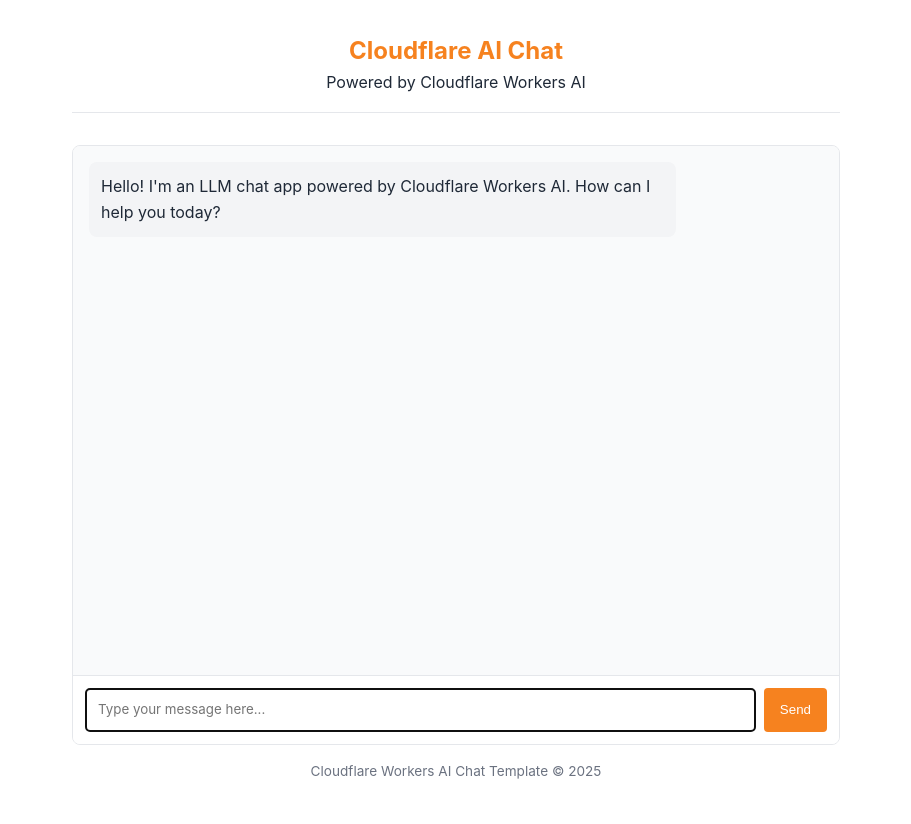
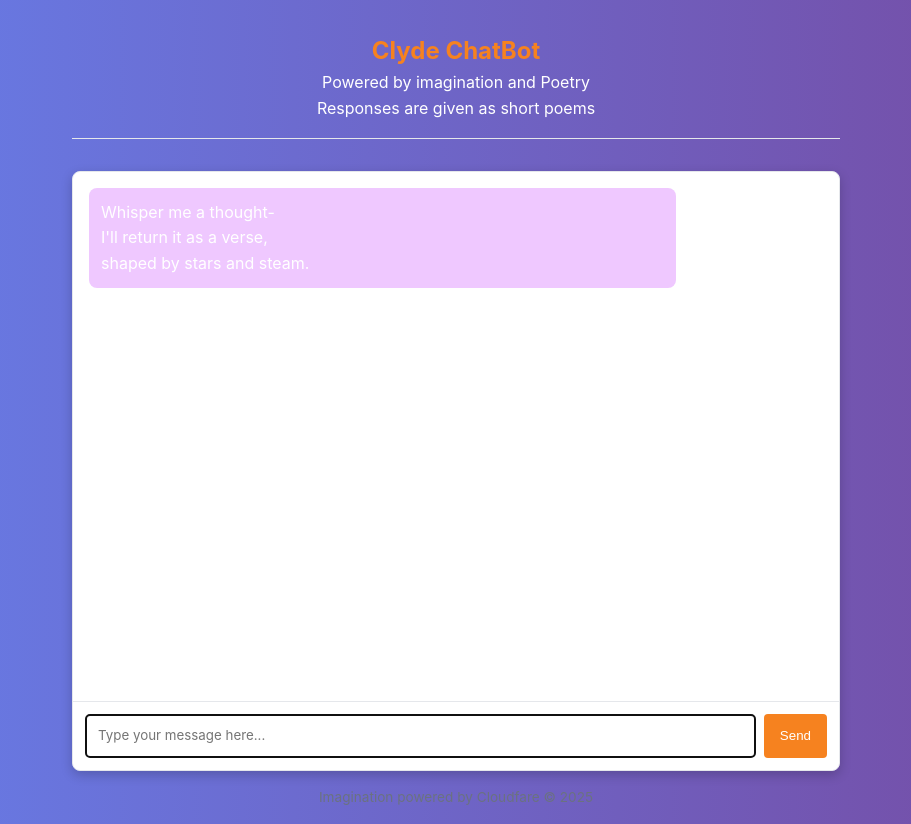
Before and after one commit to Oxbrimp/cf_ai_clyde-llm, a website: page public/index.html in a window 1280 px wide. Shown: the whole page, without its empty margins (184-1095 px from the left). Before the commit the page ends 800 px from the top, so only its background shows below. Drawn offline with Linux system fonts and the light colour scheme.

Commit message:
Finalise Poetic Haiku App for Cloudfare AI submission

```diff
--- a/package.json
+++ b/package.json
@@ -28,8 +28,8 @@
   "scripts": {
     "cf-typegen": "wrangler types",
     "check": "tsc --noEmit && wrangler deploy --dry-run",
-    "deploy": "wrangler deploy",
-    "dev": "wrangler dev",
+    "deploy": "npx wrangler deploy",
+    "dev": "npx wrangler dev",
     "start": "wrangler dev",
     "test": "vitest"
   }
--- a/public/index.html
+++ b/public/index.html
@@ -8,12 +8,12 @@
       :root {
         --primary-color: #f6821f;
         --primary-hover: #e67e22;
-        --light-bg: #f9fafb;
+        --light-bg: #ffffff;
         --border-color: #e5e7eb;
-        --text-color: #1f2937;
+        --text-color: #ffffff;
         --text-light: #6b7280;
-        --user-msg-bg: #fff2e6;
-        --assistant-msg-bg: #f3f4f6;
+        --user-msg-bg: #ebd9ff;
+        --assistant-msg-bg: rgb(239, 200, 255);
       }
 
       * {
@@ -31,6 +31,10 @@
         max-width: 800px;
         margin: 0 auto;
         padding: 1rem;
+
+        background: linear-gradient(to right, #667eea, #764ba2);
+        background-attachment: fixed;
+
       }
 
       header {
@@ -53,6 +57,9 @@
         border: 1px solid var(--border-color);
         border-radius: 8px;
         overflow: hidden;
+
+        background-color: rgba(255,255,255,0.85);
+        box-shadow: 0 4px 12px rgba(0,0,0, 0.2);
       }
 
       .chat-messages {
@@ -126,6 +133,13 @@
 
       .typing-indicator.visible {
         display: block;
+        animation: pulse 1.5s infinite;
+      }
+
+      @keyframes pulse{
+        0% {opacity: 0.3;}
+        50% {opacity: 1;}
+        100% {opacity: 0.3;}
       }
 
       footer {
@@ -138,22 +152,24 @@
   </head>
   <body>
     <header>
-      <h1>Cloudflare AI Chat</h1>
-      <p>Powered by Cloudflare Workers AI</p>
+      <h1>Clyde ChatBot</h1>
+      <p>Powered by imagination and Poetry</p>
+      <p> Responses are given as short poems </p>
     </header>
 
     <div class="chat-container">
       <div id="chat-messages" class="chat-messages">
         <div class="message assistant-message">
           <p>
-            Hello! I'm an LLM chat app powered by Cloudflare Workers AI. How can
-            I help you today?
+            Whisper me a thought-<br>
+            I'll return it as a verse,<br>
+            shaped by stars and steam.
           </p>
         </div>
       </div>
 
       <div class="typing-indicator" id="typing-indicator">
-        AI is thinking...
+        Turning cogs...
       </div>
 
       <div class="message-input">
@@ -168,7 +184,7 @@
     </div>
 
     <footer>
-      <p>Cloudflare Workers AI Chat Template &copy; 2025</p>
+      <p>Imagination powered by Cloudfare &copy; 2025</p>
     </footer>
 
     <!-- Chat app script -->
--- a/src/index.ts
+++ b/src/index.ts
@@ -11,11 +11,11 @@
 
 // Model ID for Workers AI model
 // https://developers.cloudflare.com/workers-ai/models/
-const MODEL_ID = "@cf/meta/llama-3.3-70b-instruct-fp8-fast";
+const MODEL_ID = "@cf/meta/llama-3-8b-instruct";
 
 // Default system prompt
 const SYSTEM_PROMPT =
-  "You are a helpful, friendly assistant. Provide concise and accurate responses.";
+  "You are a poetic assistant, when given a word or topic, create a short Haiku about it, explore the ideas of rhythm, vivid imagery and hope";
 
 export default {
   /**
```
Also changed, not shown: PROMPTS.md (added, +18 -0 lines), README.md, 2 other files.
